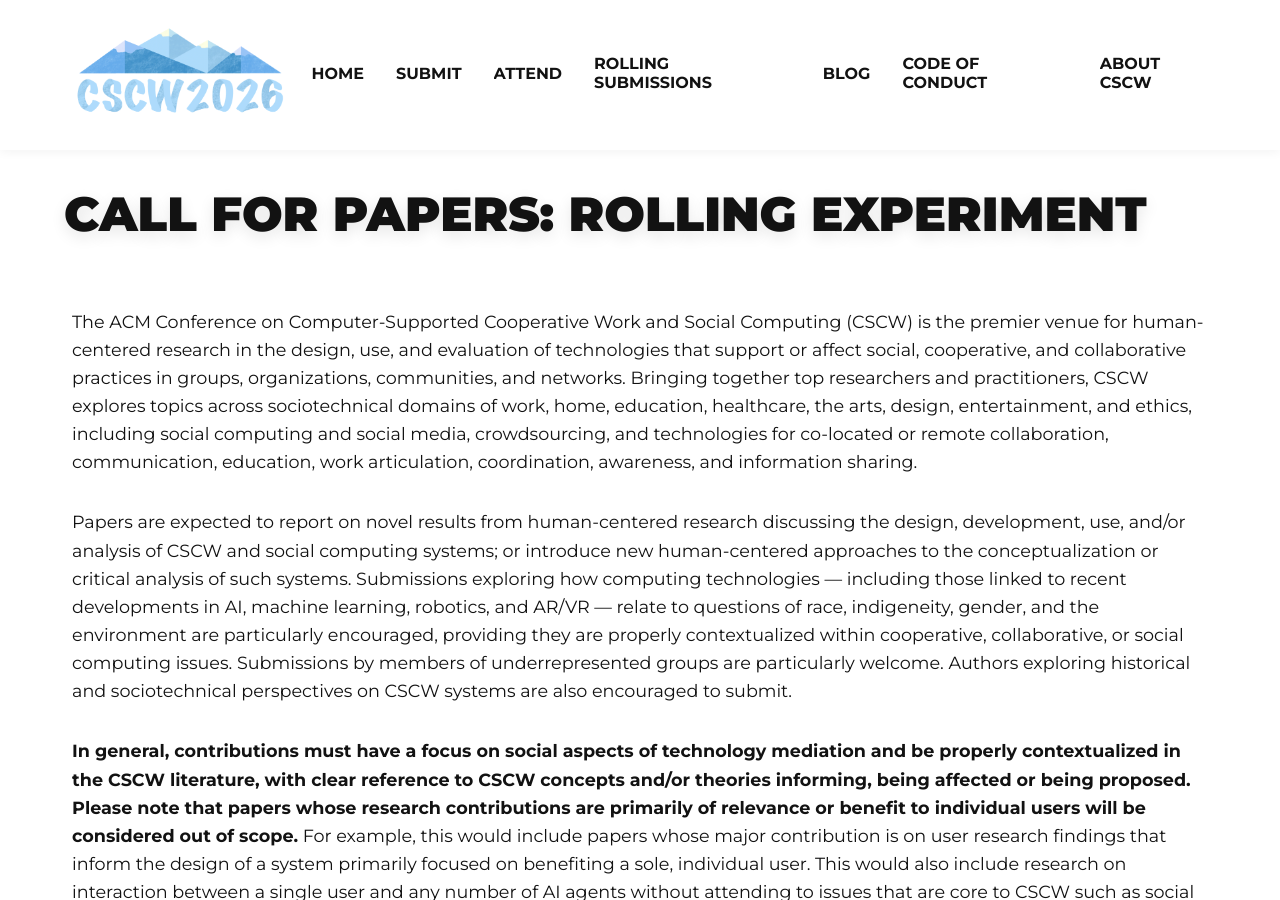
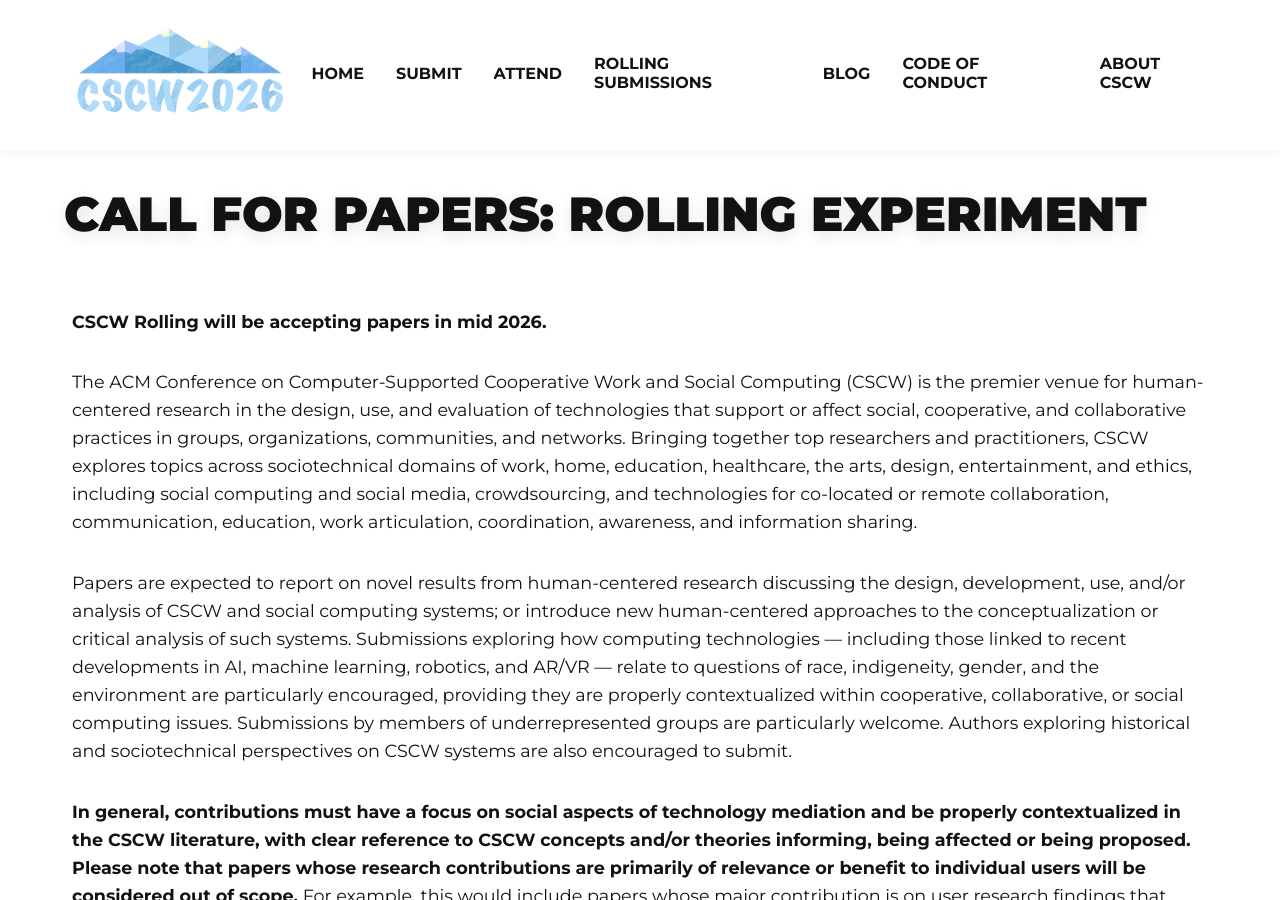
Before and after one commit to anthonypinter/cscw2026-website, a Jekyll site: the page built from rolling.html, in a window 1280 px wide and 900 px high. Built offline with Jekyll 4.4.1, drawn with Linux system fonts in a browser that asks for light colours.

Commit message:
small edits to rolling

```diff
--- a/rolling.html
+++ b/rolling.html
@@ -13,6 +13,10 @@ section_id: home
       <h1 class="page-title">
         CALL FOR PAPERS: ROLLING EXPERIMENT
       </h1>
+
+      <div class="page-text">
+      <strong>CSCW Rolling will be accepting  papers in mid 2026.</strong>
+        </div>
 
       <div class="page-text">
         The ACM Conference on Computer-Supported Cooperative Work and Social Computing (CSCW) is the premier venue for human-centered research in the design, use, and evaluation of technologies that support or affect social, cooperative, and collaborative practices in groups, organizations, communities, and networks. Bringing together top researchers and practitioners, CSCW explores topics across sociotechnical domains of work, home, education, healthcare, the arts, design, entertainment, and ethics, including social computing and social media, crowdsourcing, and technologies for co-located or remote collaboration, communication, education, work articulation, coordination, awareness, and information sharing.
```
